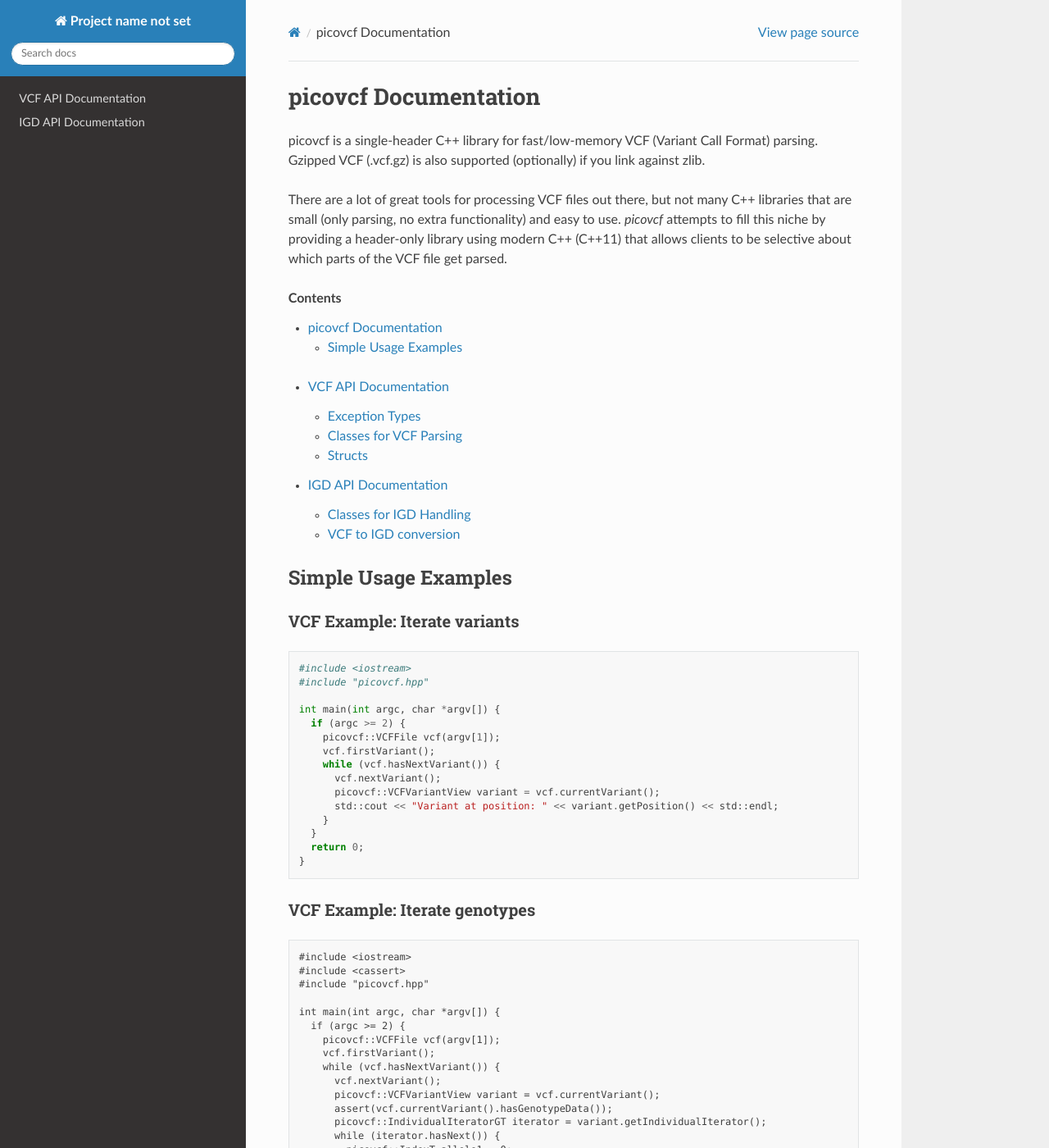
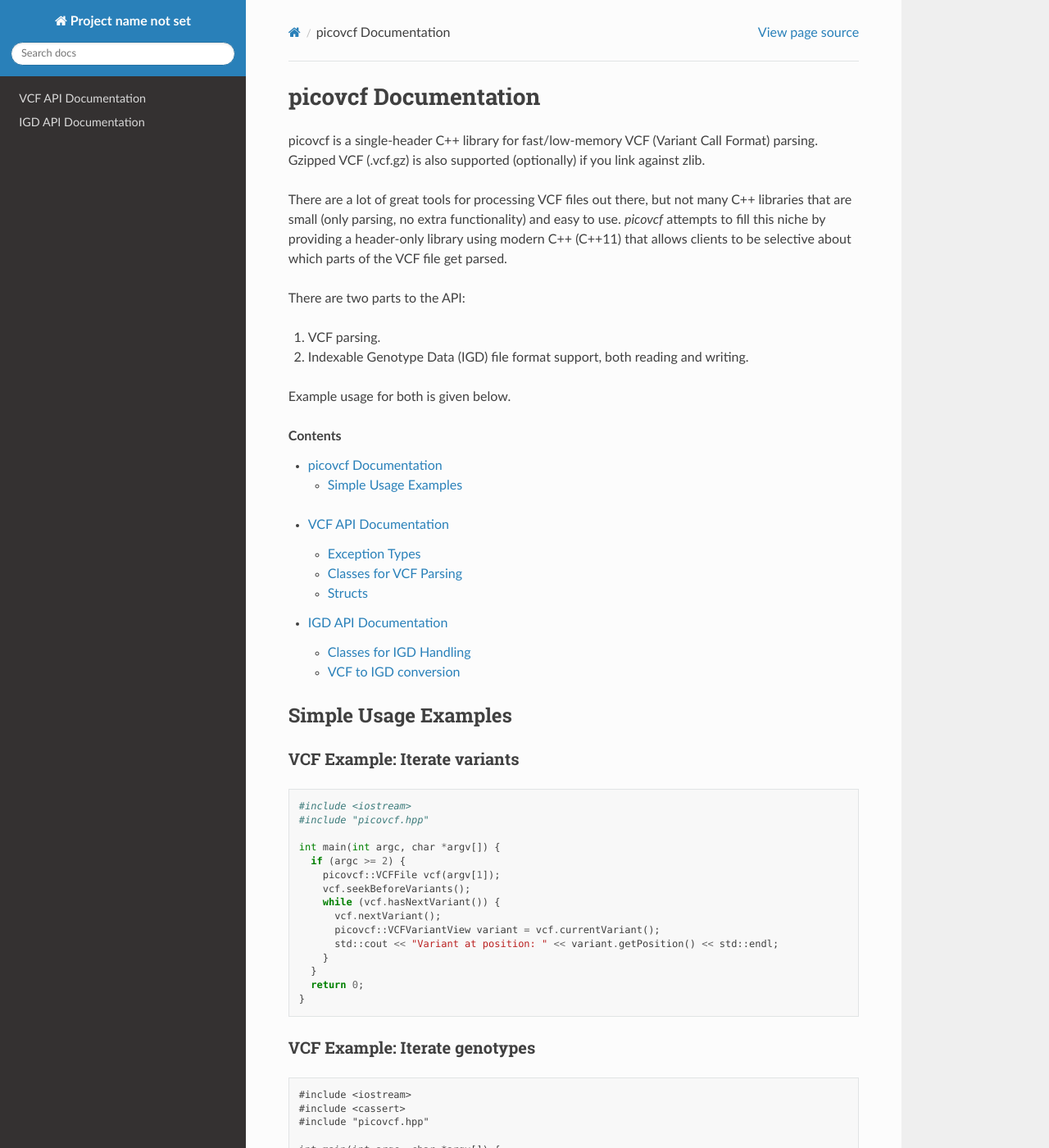
Before and after one commit to aprilweilab/picovcf, a Sphinx documentation site: the page built from doc/index.rst, in a window 1280 px wide and 1400 px high. Shown: the whole window at 82% size. Built offline with Sphinx 7.4.7 and the Read the Docs theme 2.0.0, drawn with Linux system fonts in a browser that asks for light colours; the version number could not be read and is left out; some of the changed text lies outside the part shown.

Commit message:
Clarify namng and documentation
Helpful suggestions from @bhaller

```diff
--- a/doc/index.rst
+++ b/doc/index.rst
@@ -5,6 +5,13 @@ picovcf is a single-header C++ library for fast/low-memory VCF (Variant Call For
 
 There are a lot of great tools for processing VCF files out there, but not many C++ libraries that are small (only parsing, no extra functionality) and easy to use. `picovcf` attempts to fill this niche by providing a header-only library using modern C++ (C++11) that allows clients to be selective about which parts of the VCF file get parsed.
 
+There are two parts to the API:
+
+1. VCF parsing.
+
+2. Indexable Genotype Data (IGD) file format support, both reading and writing.
+
+Example usage for both is given below.
 
 .. contents::
    :depth: 2
@@ -29,7 +36,7 @@ VCF Example: Iterate variants
   int main(int argc, char *argv[]) {
     if (argc >= 2) {
       picovcf::VCFFile vcf(argv[1]);
-      vcf.firstVariant();
+      vcf.seekBeforeVariants();
       while (vcf.hasNextVariant()) {
         vcf.nextVariant();
         picovcf::VCFVariantView variant = vcf.currentVariant();
@@ -52,7 +59,7 @@ VCF Example: Iterate genotypes
   int main(int argc, char *argv[]) {
     if (argc >= 2) {
       picovcf::VCFFile vcf(argv[1]);
-      vcf.firstVariant();
+      vcf.seekBeforeVariants();
       while (vcf.hasNextVariant()) {
         vcf.nextVariant();
         picovcf::VCFVariantView variant = vcf.currentVariant();
```
Also changed, not shown: 3 other files.
